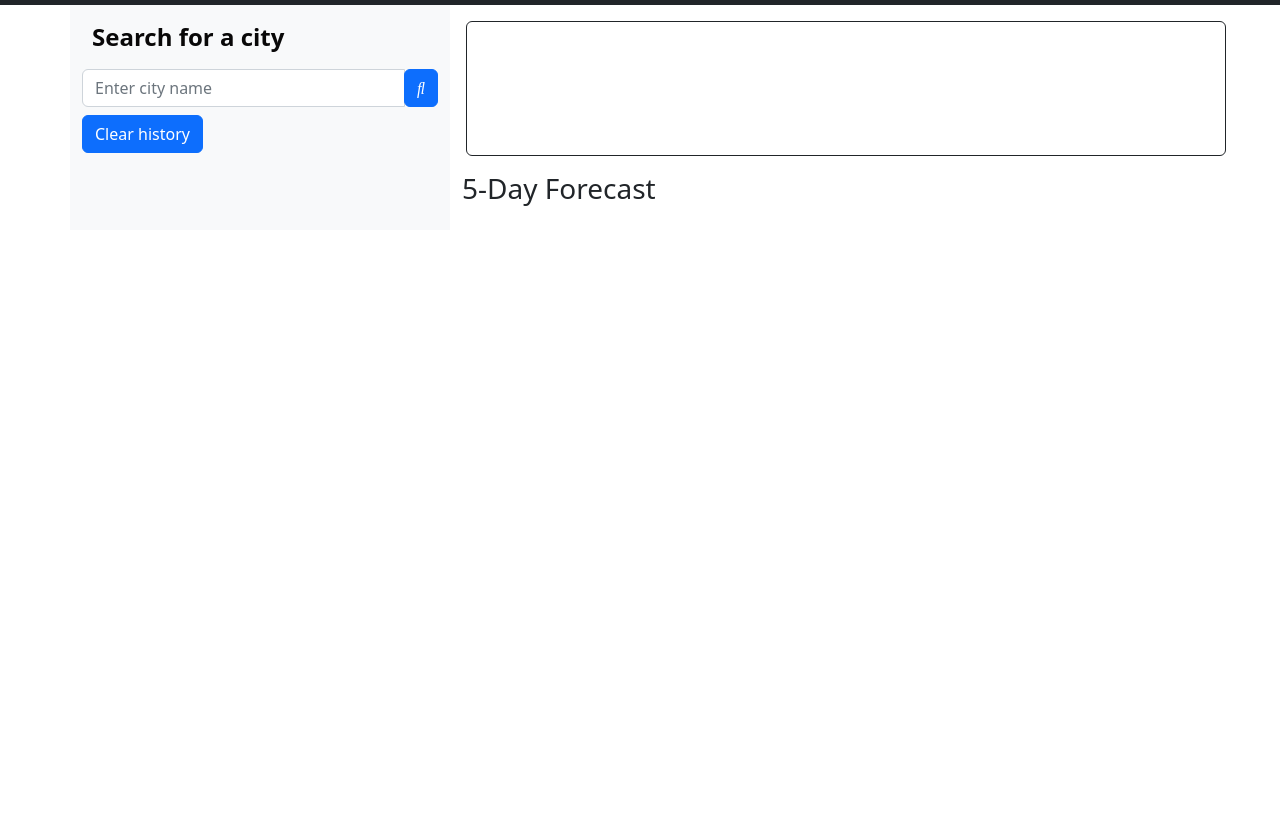
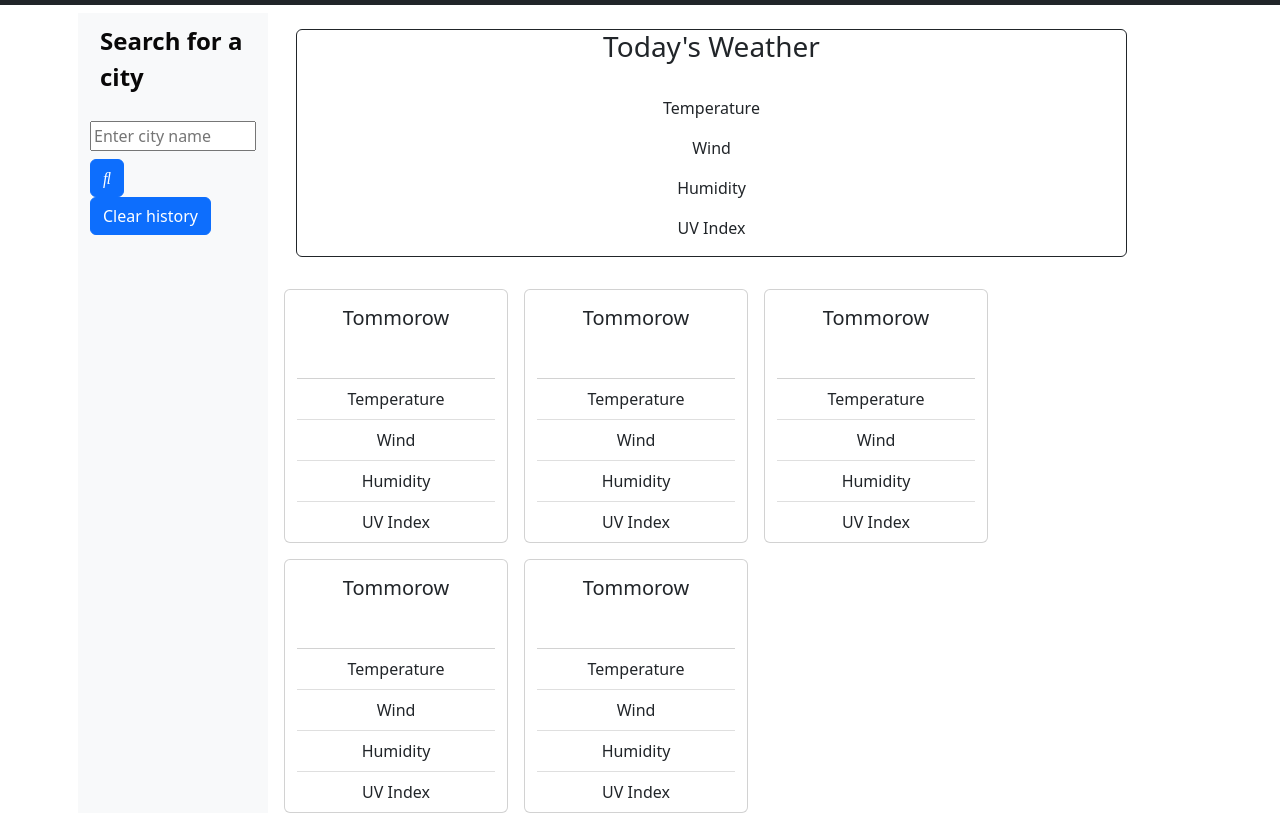
Before and after one commit to KaterynaTekmenzhi/weather-dashboard, a plain HTML site: page index.html in a window 1280 px wide. Shown: the part 86-907 px from the top of the page. Before the commit the page ends 800 px from the top, so only its background shows below. Drawn offline with nearby package versions, Linux system fonts and the light colour scheme; a script that the page names is missing.

Commit message:
hated previous layout. redesign

```diff
--- a/assets/css/style.css
+++ b/assets/css/style.css
@@ -7,7 +7,7 @@
     height:75px;
 }
 
-.search-title {
+.searchTitle {
     font-size: 24px;
     font-weight: bold;
     color: rgb(9, 8, 8);
--- a/assets/js/script.js
+++ /dev/null
@@ -1,57 +0,0 @@
-function initScript() {
-    const inputOp = document.getElementById('city-input');
-    const searchOp = document.getElementById('search-button');
-    const clearOp = document.getElementById('clear-history');
-    const nameOp = document.getElementById('city-name');
-    const currentPictureOp = document.getElementById('current-pic');
-    const currentTempOp = document.getElementById('temperature');
-    const currentHumidityOp = document.getElementById('humidity');
-    const currentWindOp = document.getElementById('wind-speed');
-    const currentUVOp = document.getElementById('UV-index');
-    const historyOp = document.getElementById("history");
-    let historyLog = JSON.parse(localStorage.getItem("history")) || [];
-    console.log(historyLog);
-
-
-    // Search button event listener
-
-    const API_Key = "fd8dcdd160b0be1f8103a8b54146c418";
-
-    function getWeather(citySearch) {
-    // using saved city name, execute a current condition get request from open weather API
-
-        let queryURL = "https://api.openweathermap.org/data/2.5/weather?q=" + citySearch + "&appid=" + API_Key;
-        axios.get(queryURL).then(function(response) {
-            console.log(response);
-// parse response to display current weather info
-            const currentDate = new Date(response.data.dt * 1000);
-            console.log(currentDate);
-            const day = currentDate.getDate();
-            const month = currentDate.getMonth() + 1;
-            const year = currentDate.getFullYear();
-            nameOp.innerHTML = response.data.name + " (" + month + "/" + day + "/" + year + ")";
-            // let currentPic = response.data.weather[0].main;
-            currentPictureOp.setAttribute("src", "https://openweathermap.org/img/wn/" + response.data.weather[0].icon + ".png");
-            currentPictureOp.setAttribute("alt", response.data.weather[0].description);
-            currentTempOp.innerHTML = "Temperature: " + k2f(response.data.main.temp) + "&#176°F";
-            currentHumidityOp.innerHTML = "Humidity: " + response.data.main.humidity + "%";
-            currentWindOp.innerHTML = "Wind Speed: " + response.data.wind.speed + " mph";
-        let latitude = response.data.coord.lat;
-        let longitude = response.data.coord.lon;
-        let uvURL = "https://api.openweathermap.org/data/2.5/uvi/forecast?lat=" + latitude + "&lon=" + longitude + "&appid=" + API_Key + "&cnt=1";
-        axios.get(uvURL).then(function(response) {
-            let uvIndex = document.createElement("p");
-            uvIndex.setAttribute("class", "badge badge-primary");
-            uvIndex.innerHTML = response.data[0].value;
-            currentUVOp.innerHTML = "UV Index: ";
-            currentUVOp.append(uvIndex);
-        });
-    }).catch(function(error) {
-        console.log(error);
-    }
-    );
-    }
-    // function to convert Kelvin to Fahrenheit
-}
-
-initScript();
--- a/index.html
+++ b/index.html
@@ -11,73 +11,99 @@
 </head>
 <body>
     <main>
-        <nav class="navbar navbar-dark bg-dark">
+        <header class="navbar navbar-dark bg-dark">
             <span class="navbar-dashboard mb-0 h1 w-100 text-center">Weather Dashboard</span>
-        </nav>
+        </header>
         <div class="container">
             <div class="row">
-                <div class="col-4 bg-light">
-                    <p class="search-title my-1">Search for a city</p>
-                    <div class="input-group mb-2">
-                        <input id="city-input" type="text" class="form-control" placeholder="Enter city name" aria-label="Enter city name">
-                        <div class="input-group-append">
-                            <button class="btn btn-primary" type="button" id="search-button">
-                                <i class="fas fa-search"></i>
-                            </button>
-                        </div>
+                <aside class="col-2 m-2 bg-light searchBox">
+                    <p class="searchTitle">Search for a city</p>
+                    <input class="input-group mb-2" placeholder="Enter city name" aria-label="Enter city name" type="text">
+                    <button class="btn btn-primary" type="button" id="search-button">
+                    <i class="fas fa-search"></i>
+                    </button>
+                    <div class="history-log">
+                        <button class="btn btn-primary mb-3" type="button" id="clear-history">Clear history</button>
+                        <form id="history"></form>
                     </div>
-                    <button class="btn btn-primary mb-3" type="button" id="clear-history">Clear history</button>
-                    <form id="history"></form>
-                </div>
-                <div class="col-8">
-                    <div class="row mr-0">
-                        <div class="col-12 border border-dark m-3 rounded">
-                            <div class="row">
-                                <div class="col-12">
-                                    <span id="city-name" class="city-name align-middle"></span>
-                                    <h5 class="card-title Date" id="Date"></h5>
-                                    <img id="current-pic" src="placeholder" alt="">
+                </aside>
+                <section class="reply mt-2 pt-2 col-9">
+                    <div class="todaysWeather mr-2 col-12 border border-dark m-2 rounded">
+                        <h3 class="text-center" id="forecast">Today's Weather</h3>
+                        <img class="weatherIcon">
+                        <p class="text-center" id="dayTemp">Temperature</p>
+                        <p class="text-center" id="dayWind">Wind</p>
+                        <p class="text-center" id="dayHumidity">Humidity</p>
+                        <p class="text-center" id="dayUV">UV Index</p>
+                    </div>
+
+                    <div class="mt-4 nextFive">
+                        <div class="row">
+                            <div class="col col-lg-3 col-md-2 col-sm-3 col-2 m-2 card text-center first" style="width: 14rem;">
+                                <div class="card-body">
+                                    <h5 class="card-title Date" id="forecastDate">Tommorow</h5>
+                                    <img class="weatherIcon">
                                 </div>
+                                <ul class="list-group list-group-flush weatherData">
+                                    <li class="list-group-item" id="dayTemp">Temperature</li>
+                                    <li class="list-group-item" id="dayWind">Wind</li>
+                                    <li class="list-group-item" id="dayHumidity">Humidity</li>
+                                    <li class="list-group-item" id="dayUV">UV Index</li>
+                                </ul>
                             </div>
-                            <div class="row">
-                                <div class="col-12">
-                                    <p id="temperature"></p>
+                            <div class="col col-lg-3 col-md-2 col-sm-3 col-2 m-2 card text-center second" style="width: 14rem;">
+                                <div class="card-body">
+                                    <h5 class="card-title Date" id="forecastDate">Tommorow</h5>
+                                    <img class="weatherIcon">
                                 </div>
+                                <ul class="list-group list-group-flush weatherData">
+                                    <li class="list-group-item" id="dayTemp">Temperature</li>
+                                    <li class="list-group-item" id="dayWind">Wind</li>
+                                    <li class="list-group-item" id="dayHumidity">Humidity</li>
+                                    <li class="list-group-item" id="dayUV">UV Index</li>
+                                </ul>
                             </div>
-                            <div class="row">
-                                <div class="col-12">
-                                    <p id="humidity"></p>
+                            <div class="col col-lg-3 col-md-2 col-sm-3 col-2 m-2 card text-center third" style="width: 14rem;">
+                                <div class="card-body">
+                                    <h5 class="card-title Date" id="forecastDate">Tommorow</h5>
+                                    <img class="weatherIcon">
                                 </div>
+                                <ul class="list-group list-group-flush weatherData">
+                                    <li class="list-group-item" id="dayTemp">Temperature</li>
+                                    <li class="list-group-item" id="dayWind">Wind</li>
+                                    <li class="list-group-item" id="dayHumidity">Humidity</li>
+                                    <li class="list-group-item" id="dayUV">UV Index</li>
+                                </ul>
                             </div>
-                            <div class="row">
-                                <div class="col-12">
-                                    <p id="wind-speed"></p>
+                            <div class="col col-lg-3 col-md-2 col-sm-3 col-2 m-2 card text-center fourth" style="width: 14rem;">
+                                <div class="card-body">
+                                    <h5 class="card-title Date" id="forecastDate">Tommorow</h5>
+                                    <img class="weatherIcon">
                                 </div>
+                                <ul class="list-group list-group-flush weatherData">
+                                    <li class="list-group-item" id="dayTemp">Temperature</li>
+                                    <li class="list-group-item" id="dayWind">Wind</li>
+                                    <li class="list-group-item" id="dayHumidity">Humidity</li>
+                                    <li class="list-group-item" id="dayUV">UV Index</li>
+                                </ul>
                             </div>
-                            <div class="row">
-                                <div class="col-12 d-flex">
-                                    <p id="UV-index"></p>
+                            <div class="col col-lg-3 col-md-2 col-sm-3 col-2 m-2 card text-center fifth" style="width: 14rem;">
+                                <div class="card-body">
+                                    <h5 class="card-title Date" id="forecastDate">Tommorow</h5>
+                                    <img class="weatherIcon">
                                 </div>
+                                <ul class="list-group list-group-flush weatherData">
+                                    <li class="list-group-item" id="dayTemp">Temperature</li>
+                                    <li class="list-group-item" id="dayWind">Wind</li>
+                                    <li class="list-group-item" id="dayHumidity">Humidity</li>
+                                    <li class="list-group-item" id="dayUV">UV Index</li>
+                                </ul>
                             </div>
                         </div>
                     </div>
-                    <div class="row">
-                        <div class="col-12">
-                            <h3>5-Day Forecast</h3>
-                        </div>
-                    </div>
-                    <div class="row">
-                        <div class="col forecast bg-primary text-white ml-3 mb-3 rounded"></div>
-                        <div class="col forecast bg-primary text-white ml-3 mb-3 rounded"></div>
-                        <div class="col forecast bg-primary text-white ml-3 mb-3 rounded"></div>
-                        <div class="col forecast bg-primary text-white ml-3 mb-3 rounded"></div>
-                        <div class="col forecast bg-primary text-white ml-3 mb-3 rounded"></div>
-                    </div>
-                </div>
-            </div>
-        </div>
+
     </main>
-    <script src="https://unpkg.com/axios/dist/axios.min.js"></script>
+    <script src="https://ajax.googleapis.com/ajax/libs/jquery/3.3.1/jquery.min.js"></script>
     <script src="https://cdnjs.cloudflare.com/ajax/libs/moment.js/2.24.0/moment.min.js"></script>
     <script src="assets/js/script.js"></script>
 </body>
```
